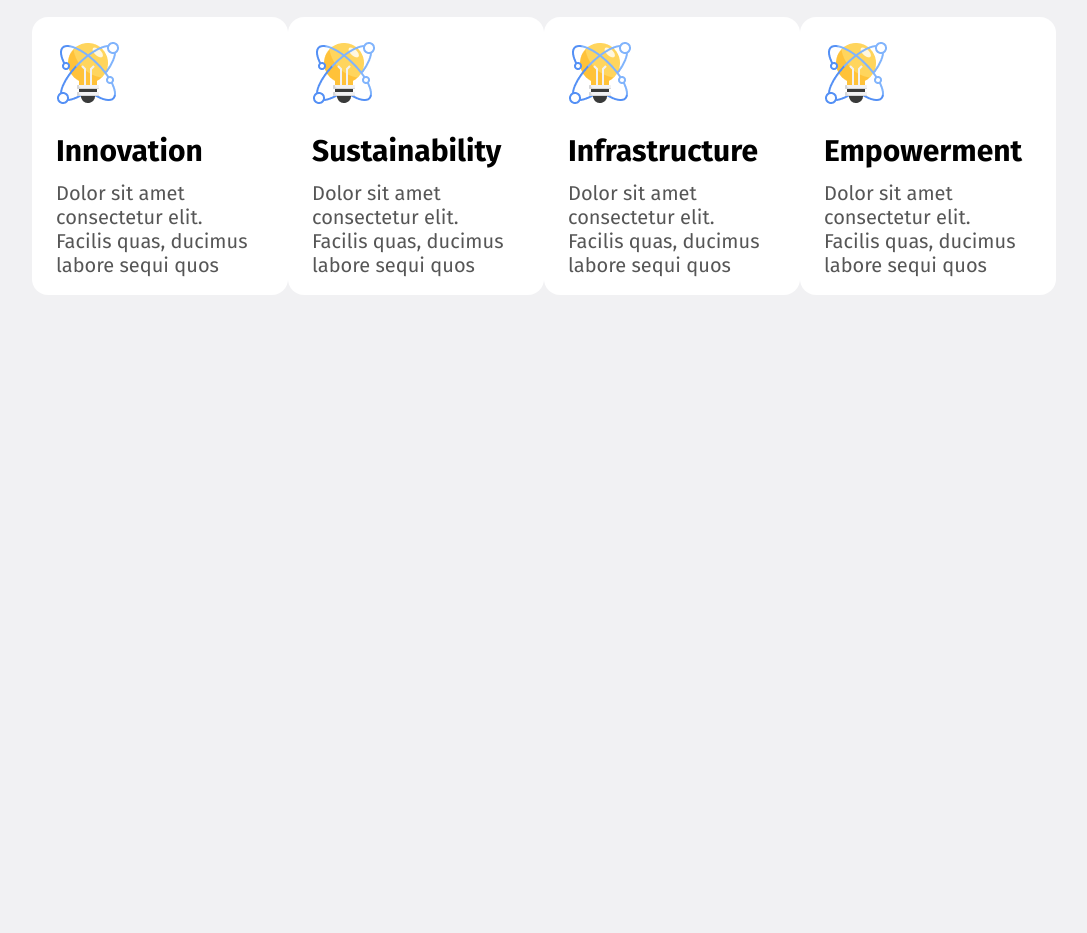
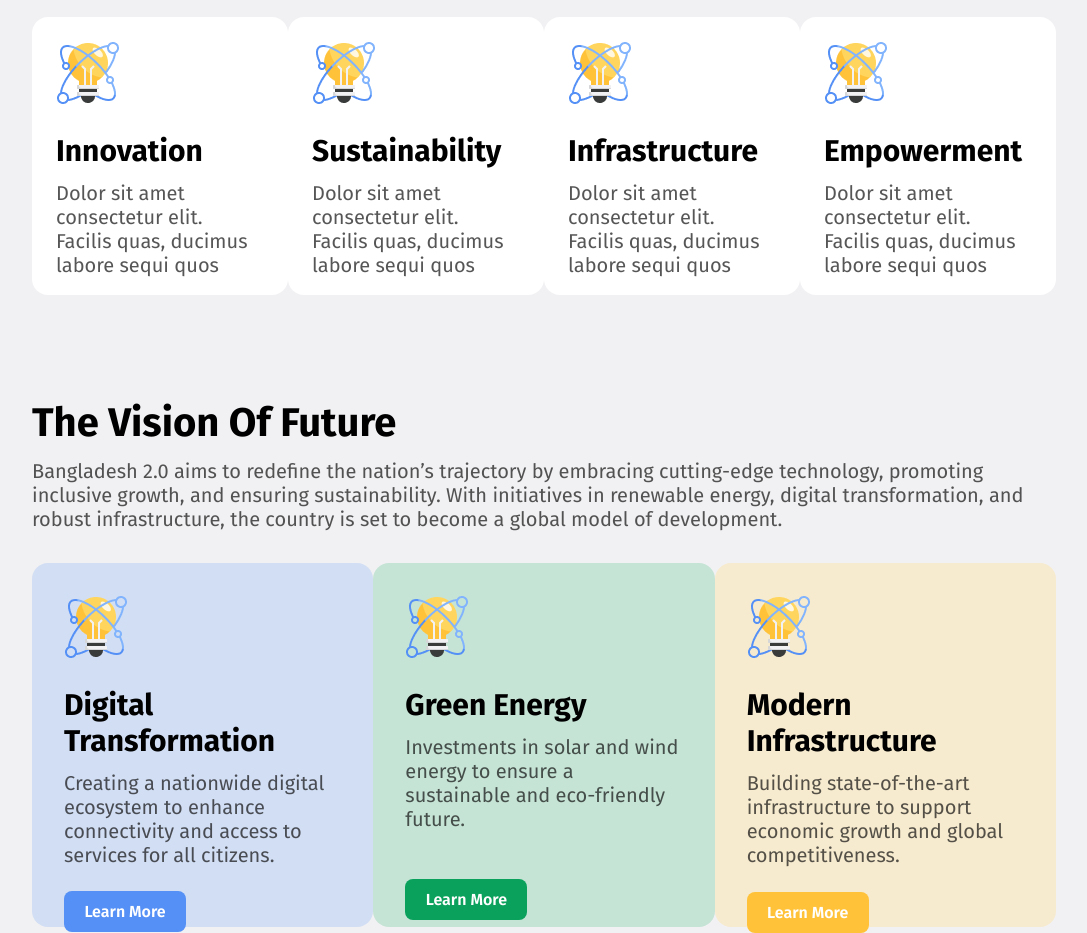
Before and after one commit to Marfi098776/b11-a1, a plain HTML site: page index.html in a window 1280 px wide. Shown: the part 1024-1957 px from the top of the page, without its empty margins (96-1183 px from the left). Before the commit the page ends 1319 px from the top, so only its background shows below. Drawn offline with Linux system fonts and the light colour scheme.

Commit message:
added new style

```diff
--- a/index.html
+++ b/index.html
@@ -58,6 +58,32 @@
                 </div>
             </div>
         </div>
+        <div class="future-container">
+            <div>
+                <h1 class="b-title">The Vision Of Future</h1>
+                <p class="b-description">Bangladesh 2.0 aims to redefine the nation’s trajectory by embracing cutting-edge technology, promoting inclusive growth, and ensuring sustainability. With initiatives in renewable energy, digital transformation, and robust infrastructure, the country is set to become a global model of development.</p>
+            </div>
+            <div class="energy">
+                <div class="b-2a">
+                    <img src="/assets/card-icon.png" alt="">
+                    <h4 class="b-title">Digital Transformation</h4>
+                    <p class="b-description">Creating a nationwide digital ecosystem to enhance connectivity and access to services for all citizens.</p>
+                    <button class="e-btn1">Learn More</button>
+                </div>
+                <div class="b-2b">
+                    <img src="/assets/card-icon.png" alt="">
+                    <h4 class="b-title">Green Energy</h4>
+                    <p class="b-description">Investments in solar and wind energy to ensure a sustainable and eco-friendly future.</p>
+                    <button class="e-btn2">Learn More</button>
+                </div>
+                <div class="b-2c">
+                    <img src="/assets/card-icon.png" alt="">
+                    <h4 class="b-title">Modern Infrastructure</h4>
+                    <p class="b-description">Building state-of-the-art infrastructure to support economic growth and global competitiveness.</p>
+                    <button class="e-btn3">Learn More</button>
+                </div>
+            </div>
+        </div>
     </main>
     <footer>
 
--- a/style.css
+++ b/style.css
@@ -60,6 +60,8 @@ body{
     border: none;
     border-radius: 8px;
     margin-top: 41px;
+    font-weight: 600;
+    font-size: 18px;
 }
 main{
     width: 80%;
@@ -77,6 +79,7 @@ main{
     padding: 24px;
     border-radius: 16px;
     background-color: white;
+    margin-bottom: 80px;
 }
 .b-title{
     margin-top: 24px;
@@ -92,3 +95,66 @@ main{
 .card-container h1{
     font-size: 40px;
 }
+.future-container h1{
+    font-weight: 700;
+    font-size: 40px;
+}
+.energy{
+    display: flex;
+    justify-content: space-between;
+    margin-top: 32px;
+}
+.b-2a{
+    width: 410px;
+    height: 300px;
+    padding: 32px;
+    border-radius: 16px;
+    background-color: rgba(84, 144, 245, 0.2);
+}
+.b-2b{
+    width: 410px;
+    height: 300px;
+    padding: 32px;
+    border-radius: 16px;
+    background-color: rgba(198, 228, 214, 1);
+}
+.b-2c{
+    width: 410px;
+    height: 300px;
+    padding: 32px;
+    border-radius: 16px;
+    background-color: rgba(247, 235, 207, 1);
+}
+.e-btn1{
+    width: 122px;
+    height: 41px;
+    font-weight:600;
+    font-size: 16px;
+    color: rgba(255, 255, 255, 1);
+    margin-top: 24px;
+    background-color: rgba(84, 144, 245, 1);
+    border: none;
+    border-radius: 8px;
+}
+.e-btn2{
+    width: 122px;
+    height: 41px;
+    font-weight:600;
+    font-size: 16px;
+    color: rgba(255, 255, 255, 1);
+    margin-top: 48px;
+    background-color: rgba(9, 161, 92, 1);
+    border: none;
+    border-radius: 8px;
+}
+.e-btn3{
+    width: 122px;
+    height: 41px;
+    font-weight:600;
+    font-size: 16px;
+    color: rgba(255, 255, 255, 1);
+    margin-top: 25px;
+    background-color:rgba(255, 194, 57, 1) ;
+    border: none;
+    border-radius: 8px;
+}
```
